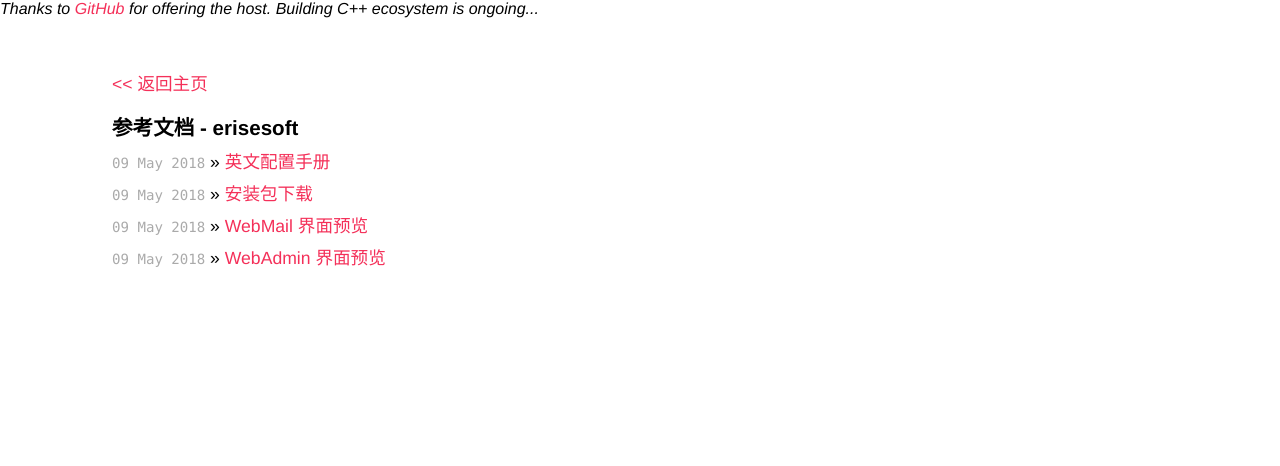
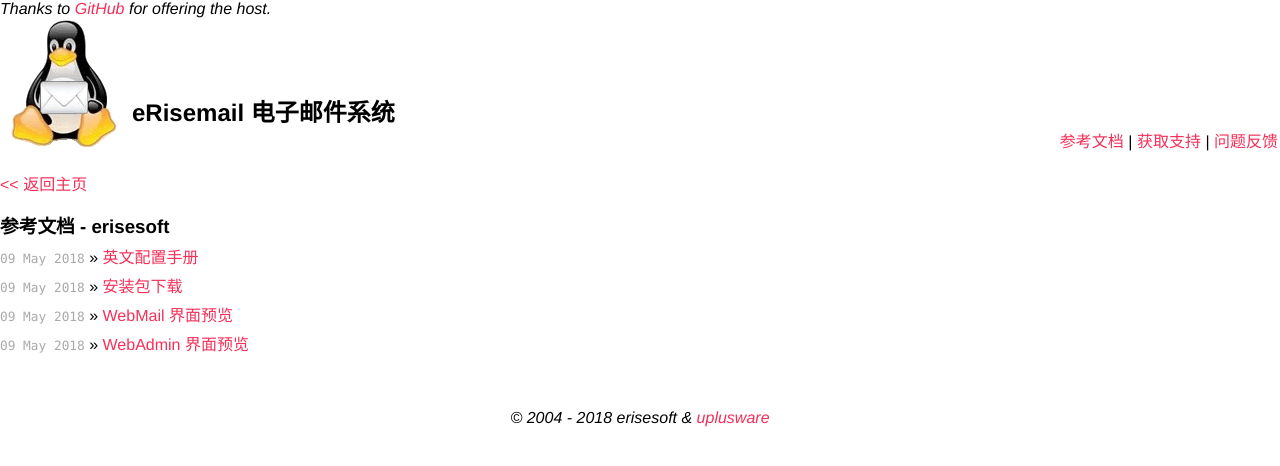
Before and after one commit to erisesoft/erisesoft.github.io, a Jekyll site: the page built from documents/index.html, in a window 1280 px wide. Shown: the top 466 px of the page. Built offline with Jekyll 4.4.1, drawn with Linux system fonts in a browser that asks for light colours.

Commit message:
Update default.html

```diff
--- a/_layouts/default.html
+++ b/_layouts/default.html
@@ -1,15 +1,22 @@
 <!DOCTYPE html>
-<html xmlns="http://www.w3.org/1999/xhtml" xml:lang="en" lang="en-us">
+<html>
 <head>
-   <meta http-equiv="content-type" content="text/html; charset=utf-8" />
-   <title>{{ page.title }}</title>
-   <link rel="stylesheet" href="/screen.css" type="text/css" media="screen, projection" />
-   <link rel="stylesheet" href="/syntax.css" type="text/css" />
+	<meta http-equiv="content-type" content="text/html; charset=utf-8" />
+	<link rel="stylesheet" href="stylesheet.css">
+    <link rel="stylesheet" href="/screen.css" type="text/css" media="screen, projection" />
+    <link rel="stylesheet" href="/syntax.css" type="text/css" />
+	<title>{{ page.title }}</title>
 </head>
 <body>
-<i>Thanks to <a href="https://github.com"  target="_blank">GitHub</a> for offering the host. Building C++ ecosystem is ongoing...</i>
-<div class="site">
-  {{ content }}
-</div>
+	<i>Thanks to <a href="https://github.com" target="_blank">GitHub</a> for offering the host.</i>
+	<div id="main_content_wrap" class="outer">
+	<section id="main_content" class="inner">
+		<table width="100%"><tr><td width="128"><img src="http://erisesoft.github.io/erisemail.png" alt="erisemail"></td><td valign="bottom"><h1><a id="erisemail-server" class="anchor" href="#erisemail-server" aria-hidden="true"><span class="octicon octicon-link"></span></a>eRisemail 电子邮件系统</h1></td><td align="right" valign="bottom"><a href="/documents" target="_blank">参考文档</a> | <a href="/support.html" target="_blank">获取支持</a> | <a href="https://github.com/erisesoft/erisesoft.github.io/issues" target="_blank">问题反馈</a> </td></tr></table>
+		<hr>
+		{{ content }}
+		<hr>
+		<p align="center"><i>© 2004 - 2018 erisesoft & <a href="http://uplusware.org/" target="_blank">uplusware</a></i></p>
+	</section>
+	</div>
 </body>
 </html>
```
